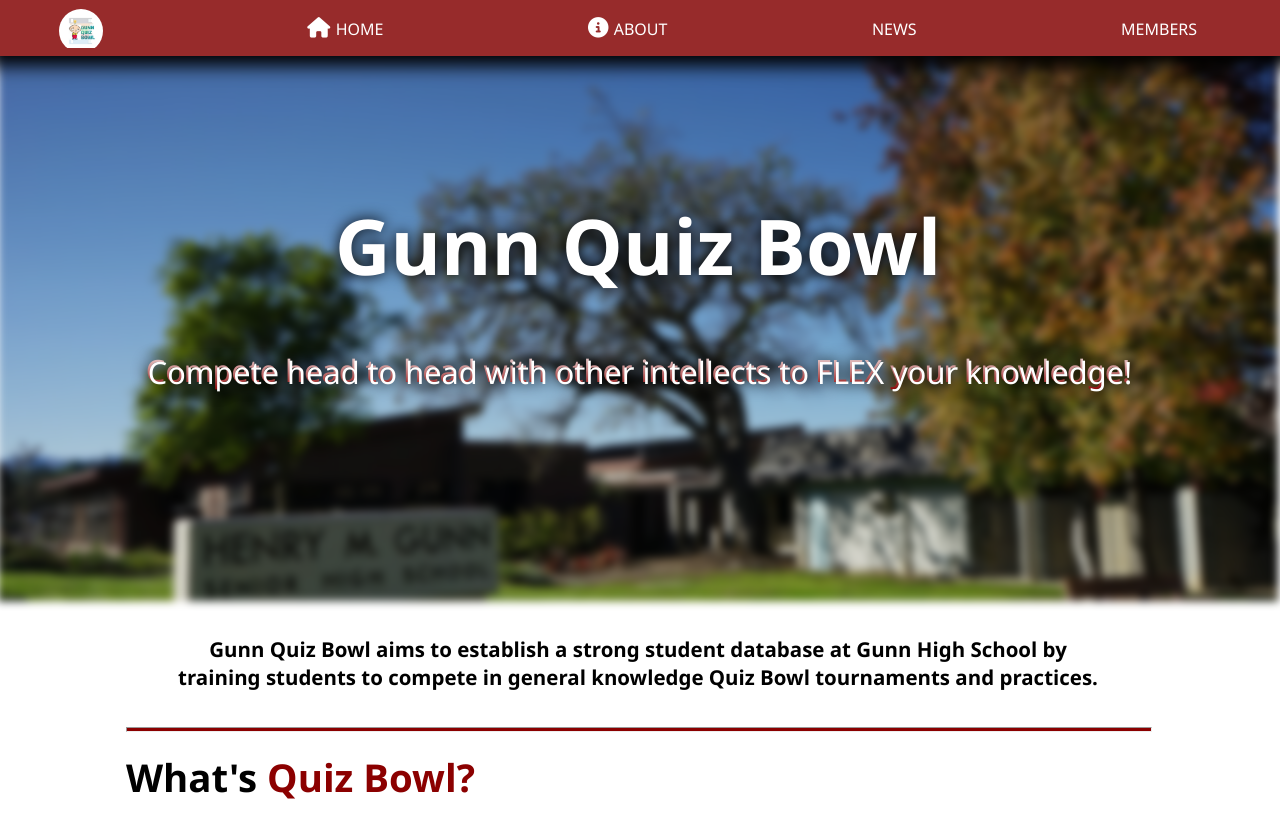
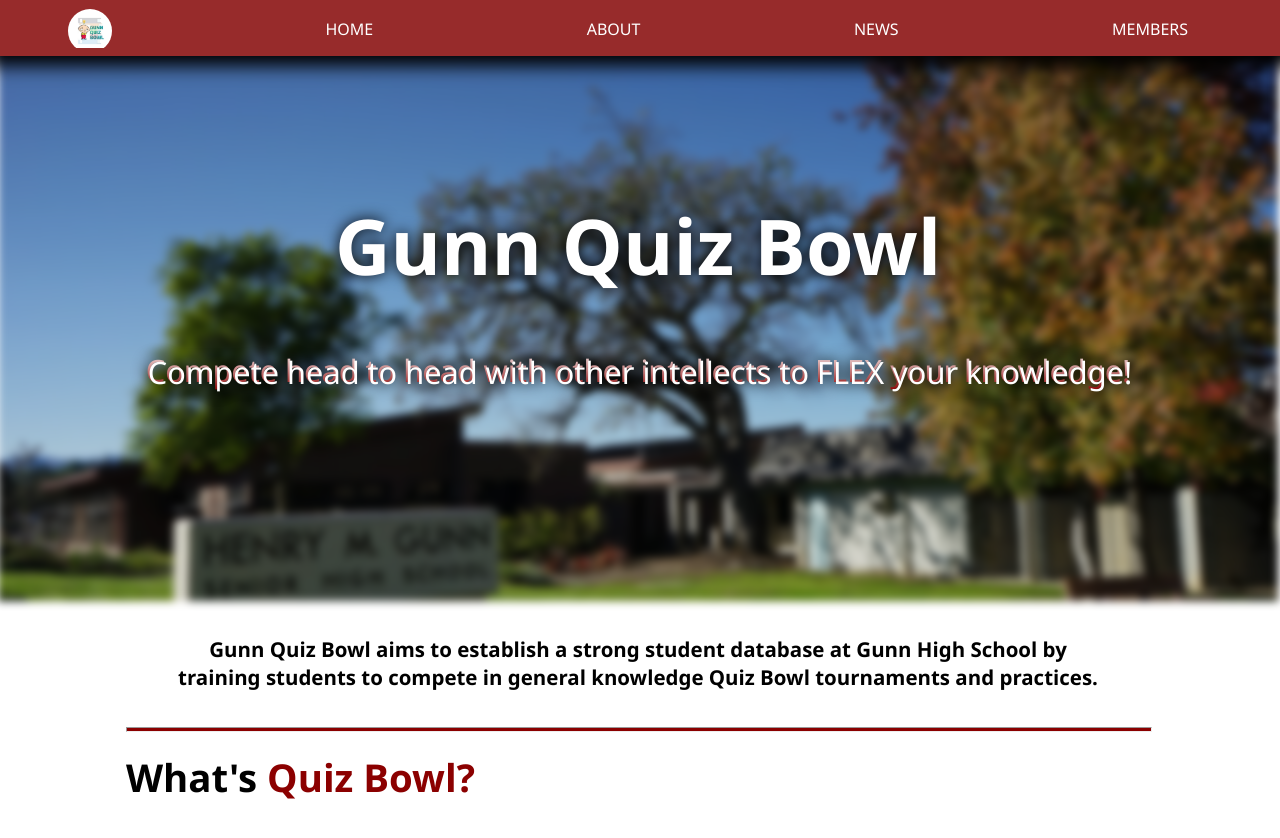
Before and after one commit to gunnqb/gunnqb.github.io, a plain HTML site: page index.html in a window 1280 px wide. Shown: the top 838 px of the page. Drawn offline with Linux system fonts and the light colour scheme.

Commit message:
No more navbar icons

```diff
--- a/index.html
+++ b/index.html
@@ -22,13 +22,11 @@
                 </li>
                 <li class="nav-item">
                     <a href=index.html class="nav-link">
-                        <i class="fas fa-home"> </i>
                         <span class="link-text">HOME</span>
                     </a>
                 </li>
                 <li class="nav-item">
                     <a href=about.html class="nav-link">
-                        <i class="fas fa-info-circle"></i>
                         <span class="link-text">ABOUT</span>
                     </a>
                 </li>
```
